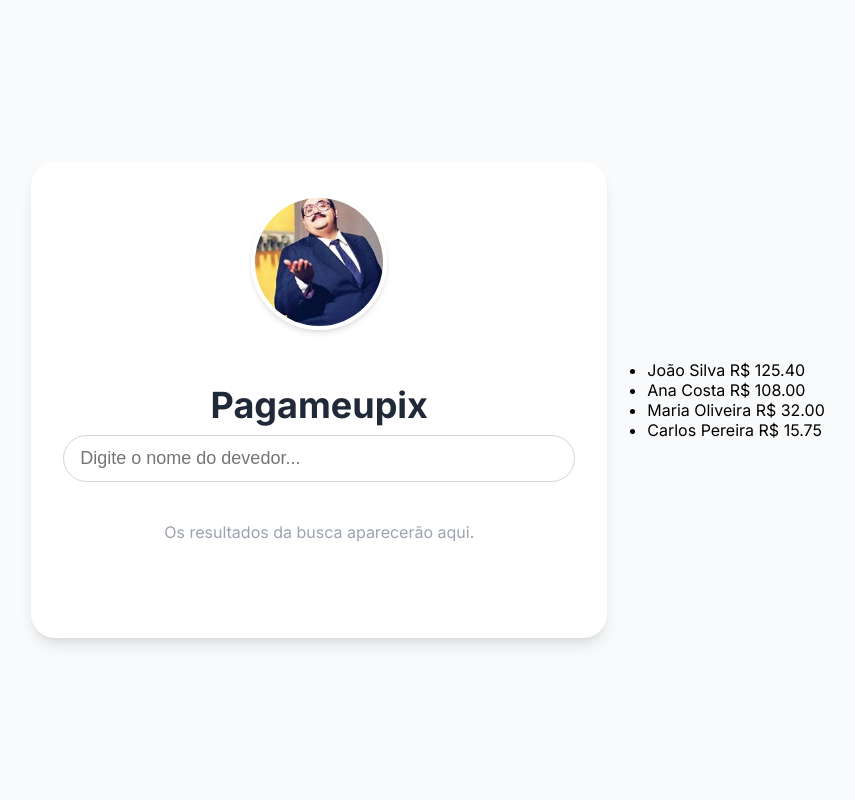
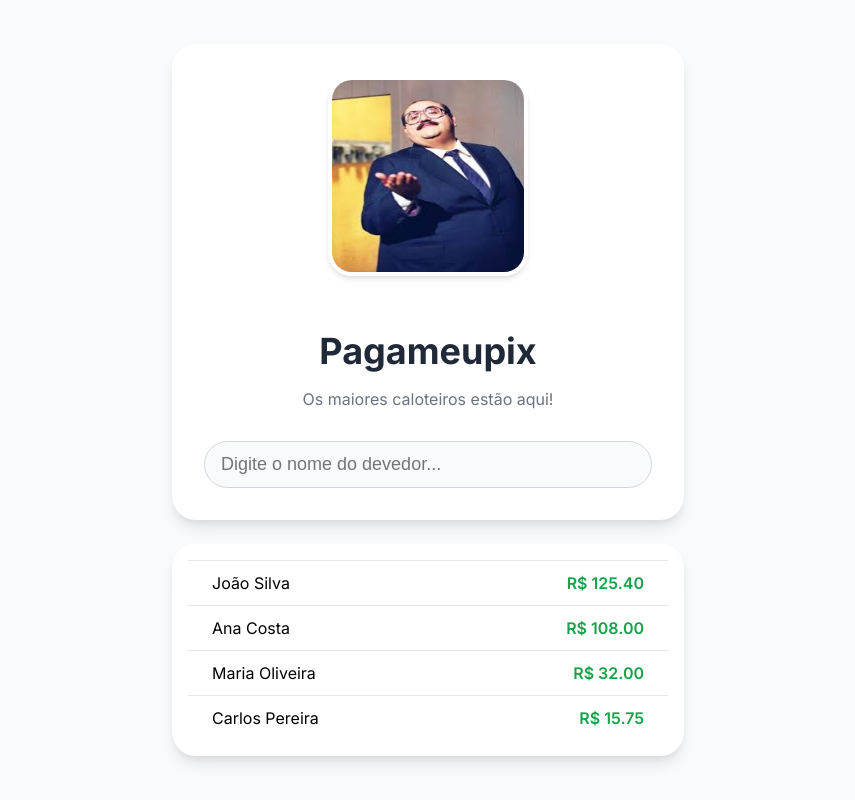
Before and after one commit to kaikycintra/pagameupix, a FastAPI app: page /debt/ in a window 1280 px wide. Shown: the whole page, without its empty margins (212-1067 px from the left). Run offline with FastAPI, Linux system fonts and the light colour scheme; data comes from the database, SQL or seed files in the repository; some libraries are stand-ins or nearby versions.

Commit message:
feat: improves how results are shown

```diff
--- a/pix/debt/__init__.py
+++ b/pix/debt/__init__.py
@@ -32,7 +32,6 @@ def search_people(request: Request, q: Optional[str] = None, limit: int = 10, db
     it returns a list of all people up to the limit.
     """
     people_names = service.search_people_by_name(db=db, q=q, field_name="name", limit=limit)
-
     return templates.TemplateResponse(
         request=request, name="partials/people.html", context={"people_names": people_names}
     )
--- a/pix/debt/service.py
+++ b/pix/debt/service.py
@@ -27,6 +27,7 @@ def search_people_by_name(
         query = query.filter(models.Person.name.ilike(search_pattern))
 
     results = query.order_by(models.Person.name).limit(limit).all()
+    results = [row[0] for row in results]
 
     return results
 
--- a/pix/debt/templates/pages/index.html
+++ b/pix/debt/templates/pages/index.html
@@ -19,6 +19,7 @@
             background-color: #f9fafb;
             margin: 0;
             display: flex;
+            flex-direction: column; /* Allow vertical stacking */
             align-items: center;
             justify-content: center;
             min-height: 100vh;
@@ -26,21 +27,31 @@
             box-sizing: border-box;
         }
 
+        .content-wrapper {
+            max-width: 32rem;
+            width: 100%;
+        }
+
         .card {
             background-color: white;
             border-radius: 1.5rem;
             box-shadow: 0 10px 15px -3px rgba(0, 0, 0, 0.1), 0 4px 6px -2px rgba(0, 0, 0, 0.05);
             padding: 2rem;
-            max-width: 32rem;
-            width: 100%;
             text-align: center;
         }
 
+        .top-debtors-card {
+            margin-top: 1.5rem;
+            padding: 1rem;
+            text-align: left;
+            max-height: 340px;
+            overflow-y: auto;
+        }
+
         .profile-image {
-            width: 8rem;
-            height: 8rem;
-            object-fit: cover;
-            border-radius: 9999px;
+            width: 12rem;
+            height: 12rem;
+            border-radius: 1.5rem;
             margin-left: auto;
             margin-right: auto;
             margin-bottom: 1.5rem;
@@ -59,6 +70,18 @@
             margin-bottom: 2rem;
         }
 
+        .search-wrapper {
+            border: 1px solid #d1d5db;
+            border-radius: 1.5rem;
+            transition: all 0.2s ease-in-out;
+            overflow: hidden;
+            background-color: #f9fafb;
+        }
+        .search-wrapper:focus-within {
+            border-color: #3b82f6;
+            box-shadow: 0 0 0 2px #3b82f6;
+        }
+
         .search-container {
             position: relative;
         }
@@ -66,25 +89,39 @@
             width: 100%;
             padding: 0.75rem 1rem;
             font-size: 1.125rem;
-            border: 1px solid #d1d5db;
-            border-radius: 9999px;
-            transition: all 0.2s ease-in-out;
+            border: none;
+            outline: none;
             box-sizing: border-box;
-        }
-        .search-input:focus {
-            outline: none;
-            box-shadow: 0 0 0 2px #3b82f6;
+            background: transparent;
         }
 
         #search-results {
-            margin-top: 1.5rem;
+            margin-top: 0;
             text-align: left;
-            min-height: 100px;
+            max-height: 300px;
+            overflow-y: auto;
         }
-        #search-results p {
+        .results-list {
+            list-style: none;
+            padding: 0;
+            margin: 0;
+        }
+        .result-item {
+            padding: 0.75rem 1.5rem;
+            border-top: 1px solid #e5e7eb;
+            display: flex;
+            justify-content: space-between;
+            align-items: center;
+            font-size: 1rem;
+        }
+        .debt-amount {
+            font-weight: 600;
+            color: #16a34a;
+        }
+        .no-results {
             text-align: center;
             color: #9ca3af;
-            padding-top: 1rem;
+            padding: 2rem 1rem;
         }
 
         .htmx-indicator {
@@ -114,18 +151,20 @@
 </head>
 <body>
 
+    <div class="content-wrapper">
         <div class="card">
             <div>
                 <img
                     src="{{ url_for('debt_static', path='/barriga.jpg') }}"
                     alt="A barriga está esperando..."
                     class="profile-image"
-                onerror="this.onerror=null;this.src='https://placehold.co/128x128/EFEFEF/333333?text=Imagem';"
                 >
             </div>
 
             <h1>Pagameupix</h1>
+            <p class="subtitle">Os maiores caloteiros estão aqui!</p>
 
+            <div class="search-wrapper">
                 <div class="search-container">
                     <input
                         type="search"
@@ -133,7 +172,7 @@
                         class="search-input"
                         placeholder="Digite o nome do devedor..."
                         hx-get="/debt/people/"
-                hx-trigger="keyup changed delay:500ms, search"
+                        hx-trigger="keyup changed delay:250ms, search"
                         hx-target="#search-results"
                         hx-indicator=".htmx-indicator"
                     >
@@ -144,15 +183,20 @@
                         </svg>
                     </div>
                 </div>
-
                 <div id="search-results">
-            <p>Os resultados da busca aparecerão aqui.</p>
+                    <!-- Search results will be loaded here by HTMX -->
+                </div>
             </div>
         </div>
 
-    <div hx-get="/debt/people/top/"
-         hx-trigger="load">
-        Top...
+        <div
+            id="top-debtors-container"
+            class="card top-debtors-card"
+            hx-get="/debt/people/top/"
+            hx-trigger="load"
+        >
+            <p class="no-results">Carregando top devedores...</p>
+        </div>
     </div>
 
 </body>
```
Lines whose indentation alone changed are shown as unchanged.
